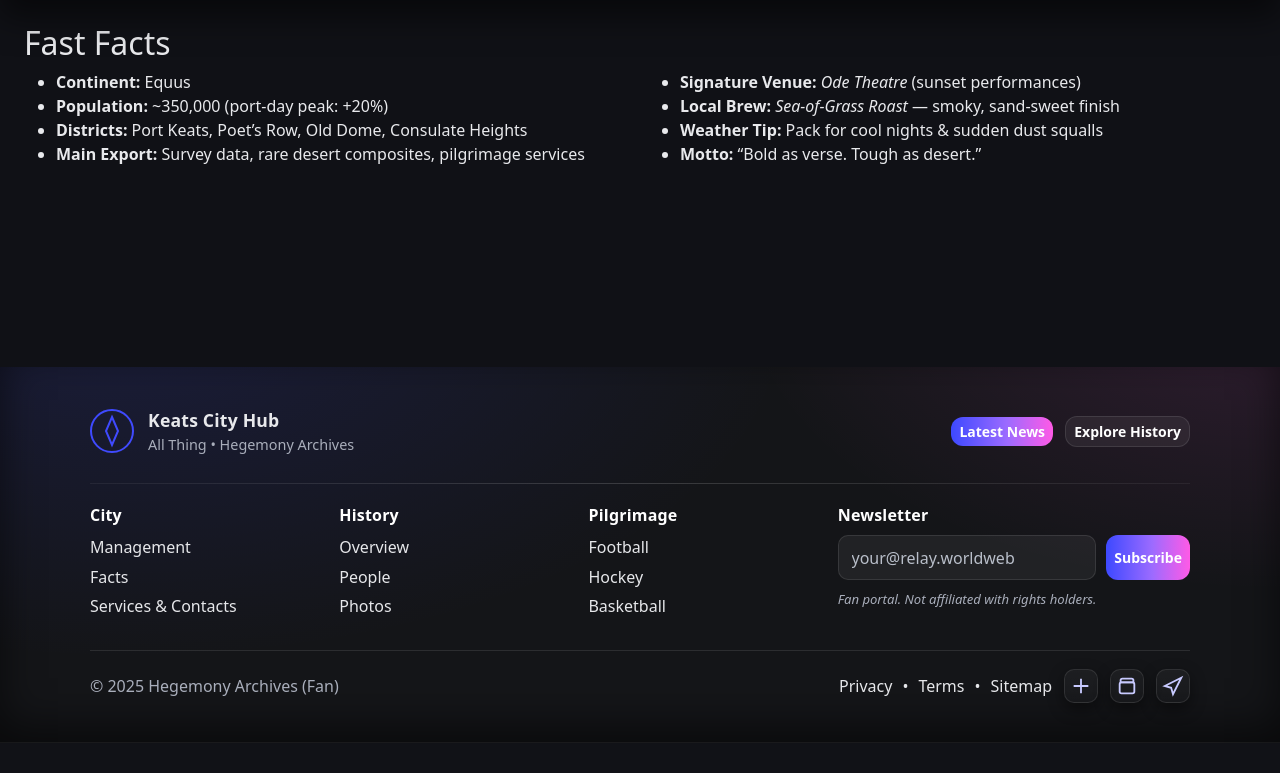
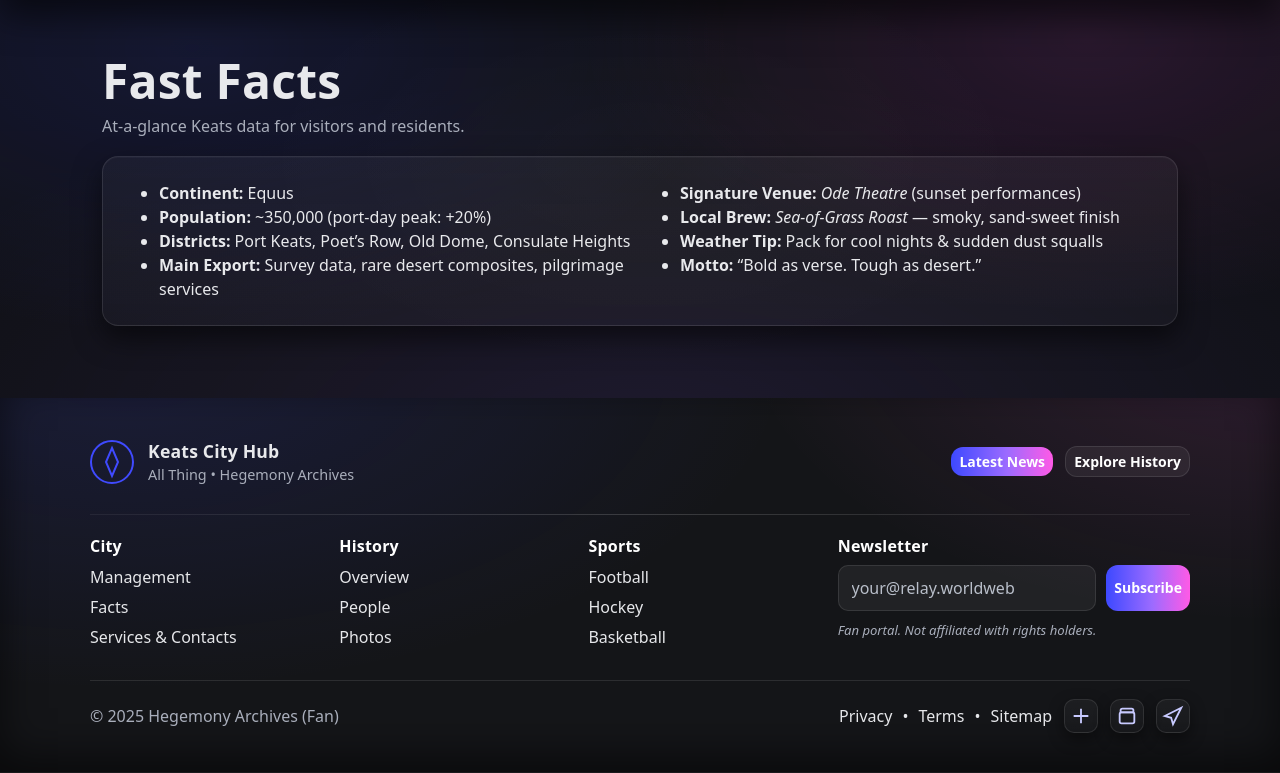
Before and after one commit to johnysilveo/django_hw, a Django app: page /facts/ in a window 1280 px wide. Shown: the part 57-830 px from the top of the page. Before the commit the page ends 760 px from the top, so only its background shows below. Run offline with Django 5.2, Linux system fonts and the light colour scheme.

Commit message:
Fixed minor content view issues.

```diff
--- a/helloweb/urls.py
+++ b/helloweb/urls.py
@@ -9,8 +9,6 @@ urlpatterns = [
     path("contacts/", views.contacts, name="contacts"),
     path("index/", views.index, name="index"),
     path("song_string/",views.song_string, name="song_string"),
-
-    # history pages directly here
     path("history/", views.history_index, name="history_index"),
     path("history/people/", views.history_people, name="history_people"),
     path("history/photos/", views.history_photos, name="history_photos"),
--- a/static/style.css
+++ b/static/style.css
@@ -256,3 +256,74 @@ hr, .rule{
 /* ---------- Utilities */
 .mt-5{ margin-top:3rem !important; }
 .py-5{ padding-top:3rem !important; padding-bottom:3rem !important; }
+
+
+
+/* ===========================
+   Page content shell & glow
+   =========================== */
+
+/* Main area: generous but not bulky */
+.site-main{
+  position:relative; isolation:isolate;
+  padding: clamp(28px, 5vw, 52px) 0 clamp(44px, 6vw, 72px);
+}
+
+/* Gentle background glows (same palette as header/footer) */
+.site-main::before,
+.site-main::after{
+  content:""; position:absolute; inset:0; z-index:-1; pointer-events:none;
+  background: radial-gradient(900px 480px at 15% 12%, rgba(61,73,255,.14), transparent 60%),
+              radial-gradient(780px 420px at 85% 10%, rgba(255,90,230,.12), transparent 65%),
+              radial-gradient(1200px 520px at 50% 110%, rgba(156,107,255,.10), transparent 70%);
+  filter:saturate(115%);
+  mask-image: linear-gradient(180deg, rgba(0,0,0,.85), rgba(0,0,0,1));
+}
+.site-main::after{
+  /* faint band behind mid-page sections */
+  background:
+    radial-gradient(700px 380px at 50% 40%, rgba(255,255,255,.04), transparent 60%);
+  opacity:.65;
+}
+
+/* Page shell limits width & creates rhythm */
+.page-shell{ max-width:1100px; }
+
+/* Vertical flow rhythm for any children inside .content-flow */
+.content-flow > * + *{ margin-top: clamp(16px, 2.4vw, 24px); }
+
+/* Optional compact page header block (if you use block page_header) */
+.page-header{
+  margin-bottom: clamp(14px, 2vw, 18px);
+}
+.page-header h1{
+  font-weight:900; letter-spacing:.2px;
+  font-size: clamp(1.8rem, 4.2vw, 3rem);
+}
+
+/* Sections & “Apple-like” quiet panels */
+.section{ padding: clamp(14px, 2.2vw, 20px); }
+.section--wide{ padding: clamp(24px, 3vw, 32px); }
+
+/* Subtle glass panel (use instead of .card when you want quieter chrome) */
+.k-panel{
+  background: linear-gradient(180deg, rgba(255,255,255,.04), rgba(255,255,255,.025));
+  border:1px solid var(--border);
+  border-radius:16px;
+  box-shadow: var(--shadow), 0 1px 0 rgba(255,255,255,.03) inset;
+  padding: clamp(16px, 2.4vw, 24px);
+}
+
+/* Neat content grid helper (drop images/lists/cards in here) */
+.content-grid{
+  display:grid; gap: clamp(14px, 2vw, 20px);
+}
+@media (min-width: 992px){
+  .content-grid--2{ grid-template-columns: 1fr 1fr; }
+  .content-grid--3{ grid-template-columns: repeat(3, 1fr); }
+}
+
+/* Utilities to keep pages tidy */
+.lead-muted{ color:var(--muted); max-width:60ch; }
+.spacious   { margin-top: clamp(18px, 2.6vw, 28px); }
+.tight      { margin-top: .5rem; }
--- a/templates/helloweb/base.html
+++ b/templates/helloweb/base.html
@@ -48,10 +48,21 @@
       </div>
     </nav>
 
-    <!-- Page Content -->
-    <main class="flex-grow-1">
+<!-- Page Content -->
+<main class="site-main">
+  {# Full-width hero (only pages that need it will fill this) #}
+  {% block hero %}{% endblock %}
+
+  {# Normal, centered content for every page #}
+  <div class="page-shell container">
+    {% block page_header %}{% endblock %}
+    <div class="content-flow">
       {% block content %}{% endblock %}
-    </main>
+    </div>
+  </div>
+</main>
+
+
 
     <!-- Footer -->
   <footer class="site-footer pro-footer mt-auto">
@@ -103,7 +114,7 @@
           </ul>
         </div>
         <div class="pro-footer__col">
-          <h6>Pilgrimage</h6>
+          <h6>Sports</h6>
           <ul>
             <li><a href="{% url 'sports:football' %}">Football</a></li>
             <li><a href="{% url 'sports:hokey' %}">Hockey</a></li>
--- a/templates/helloweb/facts.html
+++ b/templates/helloweb/facts.html
@@ -1,8 +1,15 @@
 {% extends "helloweb/base.html" %}
 {% block title %}City Facts • Keats{% endblock %}
+
+{% block page_header %}
+  <div class="page-header">
+    <h1>Fast Facts</h1>
+    <p class="lead-muted">At-a-glance Keats data for visitors and residents.</p>
+  </div>
+{% endblock %}
+
 {% block content %}
-  <div id="keats-facts" class="p-4 mb-4 rounded" role="region" aria-labelledby="keats-facts-title">
-    <h2 id="keats-facts-title" class="mb-2">Fast Facts</h2>
+  <section class="section k-panel">
     <div class="row g-3">
       <div class="col-12 col-md-6">
         <ul class="m-0">
@@ -21,5 +28,5 @@
         </ul>
       </div>
     </div>
-  </div>
+  </section>
 {% endblock %}
```
Also changed, not shown: templates/helloweb/contacts.html (+10 -4 lines), templates/helloweb/home.html (+6 -2 lines), templates/sports/main.html (+13 -1 lines).
